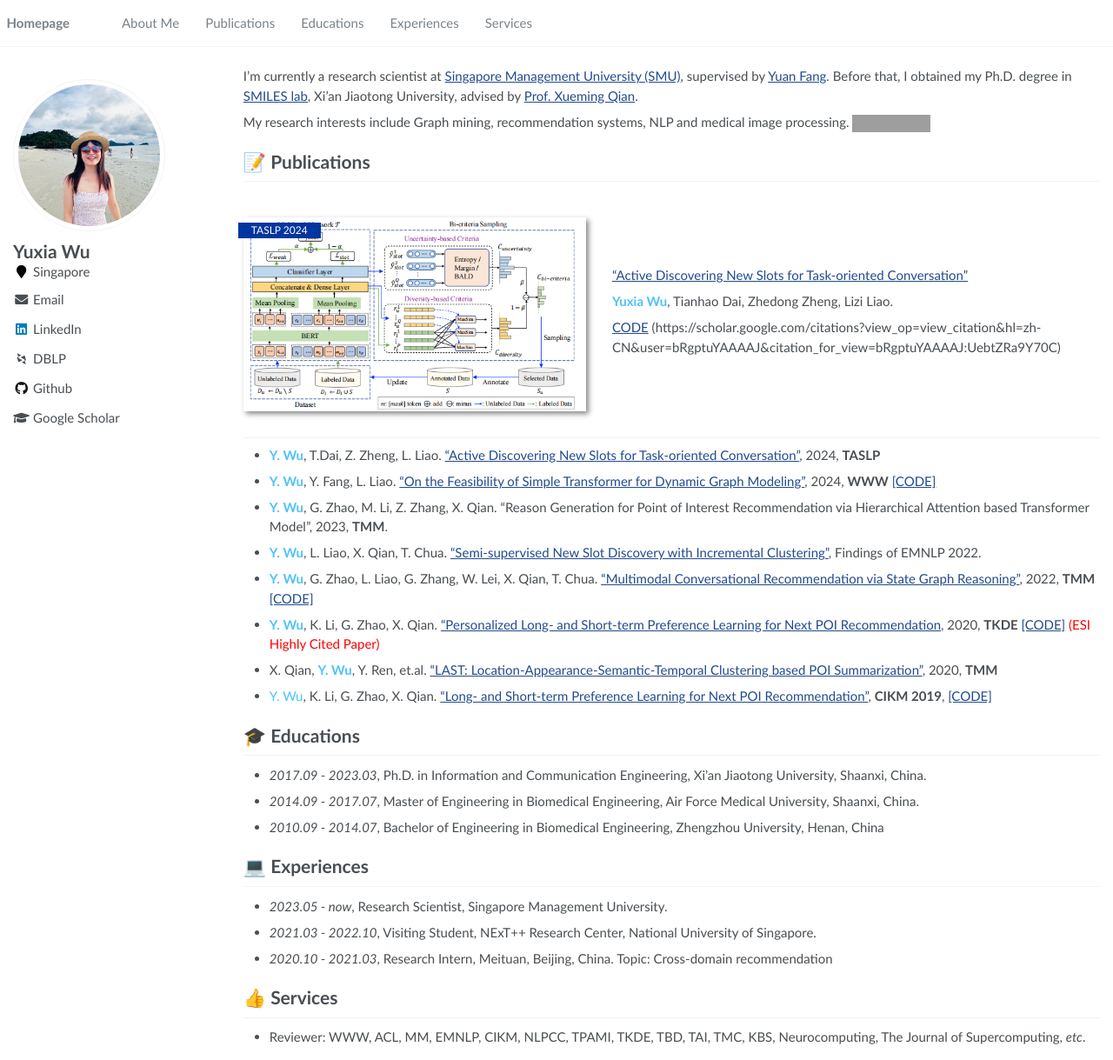
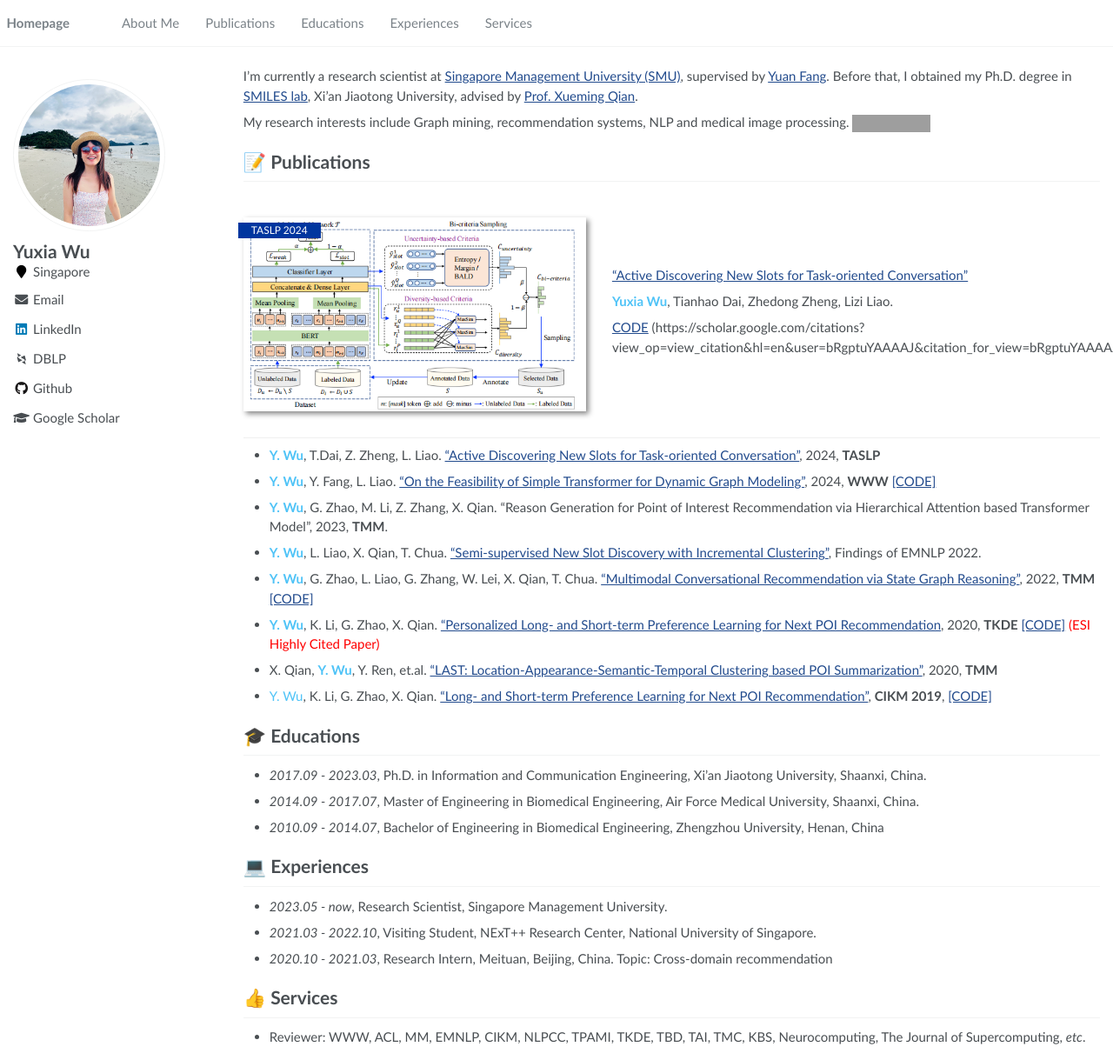
Before and after one commit to YuxiaWu/YuxiaWu.github.io, a Jekyll site: the page built from _pages/about.md, in a window 1280 px wide and 1219 px high. Shown: the whole window at 87% size. Built offline with Jekyll 4.4.1, drawn with Linux system fonts in a browser that asks for light colours; some web fonts are replaced; some of the changed lines change nothing that is shown; grey boxes are pictures that could not be loaded.

Commit message:
Update about.md

```diff
--- a/_pages/about.md
+++ b/_pages/about.md
@@ -31,7 +31,7 @@ My research interests include Graph mining, recommendation systems, NLP and medi
 
 <span style="color:#4FC3F7">**Yuxia Wu**</span>, Tianhao Dai, Zhedong Zheng, Lizi Liao.
 
-[CODE]([https://github.com/yieshah/SimpleDyG](https://github.com/YuxiaWu/Bi-criteria)) (https://scholar.google.com/citations?view_op=view_citation&hl=zh-CN&user=bRgptuYAAAAJ&citation_for_view=bRgptuYAAAAJ:UebtZRa9Y70C) <strong><span class='show_paper_citations' data='bRgptuYAAAAJ:UebtZRa9Y70C'></span></strong>
+[CODE]([https://github.com/yieshah/SimpleDyG](https://github.com/YuxiaWu/Bi-criteria)) (https://scholar.google.com/citations?view_op=view_citation&hl=en&user=bRgptuYAAAAJ&citation_for_view=bRgptuYAAAAJ:UebtZRa9Y70C) <strong><span class='show_paper_citations' data='bRgptuYAAAAJ:UebtZRa9Y70C'></span></strong>
 
 </div>
 </div>
```
